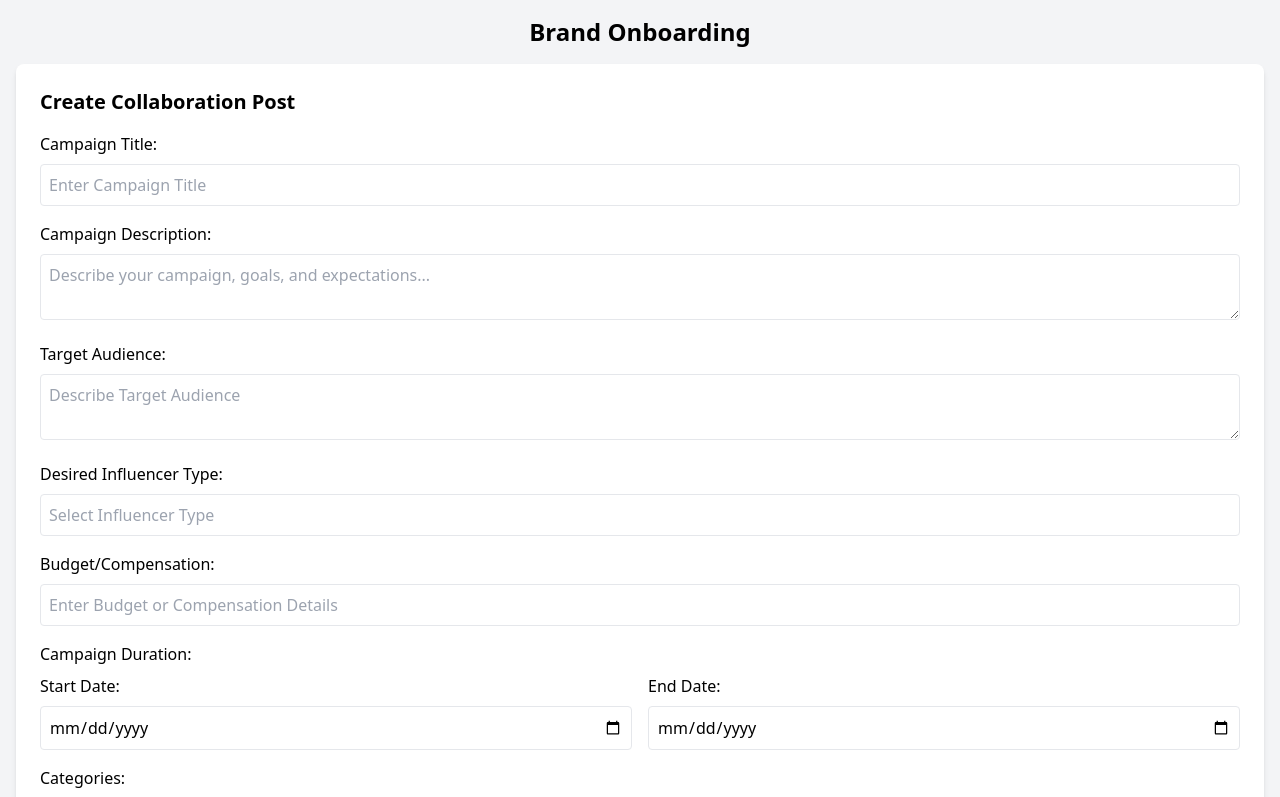
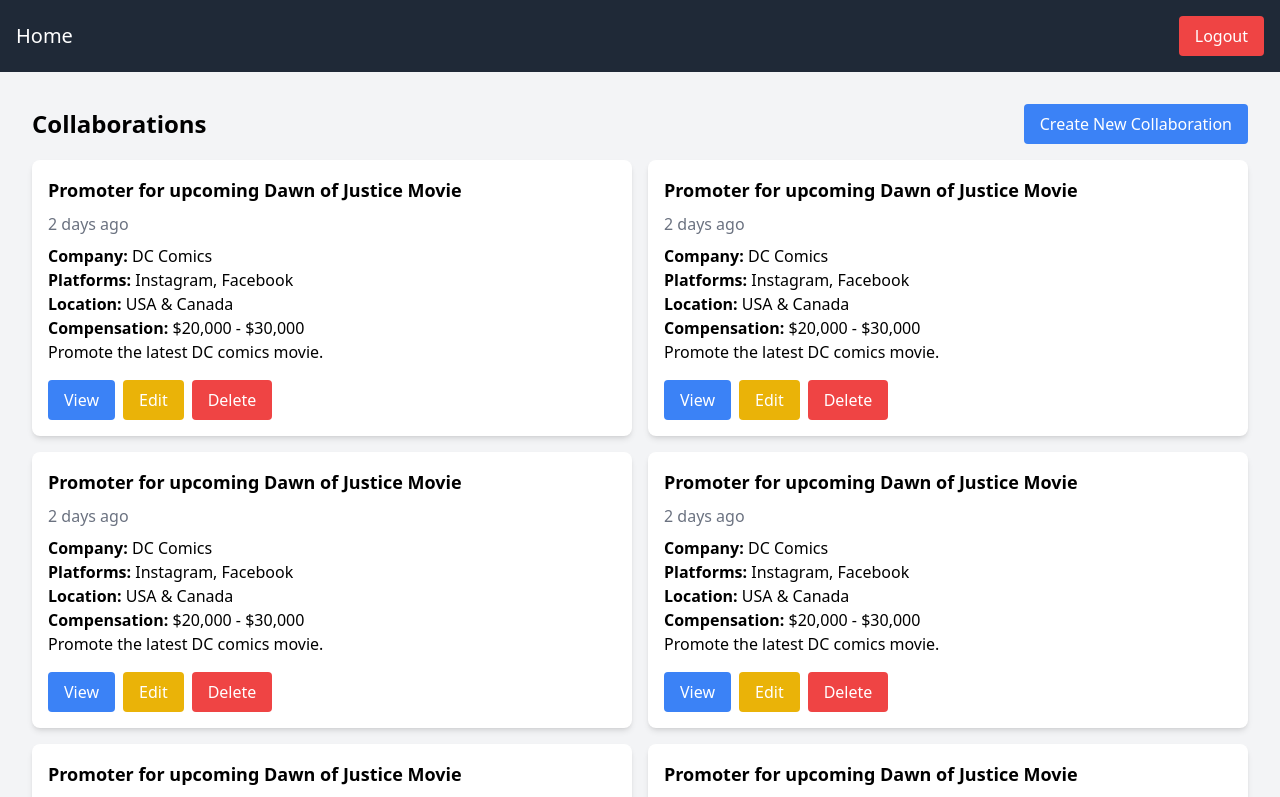
Before and after one commit to Bhowmikzar/brndcolab_form, a React (Create React App) app: page / in a window 1280 px wide. Shown: the top 797 px of the page. Built offline with nearby package versions, Linux system fonts and the light colour scheme.

Commit message:
new changes

```diff
--- a/package.json
+++ b/package.json
@@ -12,6 +12,7 @@
     "@types/react-dom": "^18.3.0",
     "react": "^18.3.1",
     "react-dom": "^18.3.1",
+    "react-router-dom": "^6.25.1",
     "react-scripts": "5.0.1",
     "typescript": "^4.9.5",
     "web-vitals": "^2.1.4"
--- a/src/App.tsx
+++ b/src/App.tsx
@@ -1,12 +1,23 @@
 import React from "react";
+import { BrowserRouter as Router, Routes, Route } from "react-router-dom";
+import Navbar from "./components/Navbar";
+import Dashboard from "./components/Dashboard";
 import CreateCollaborationPost from "./components/CrerateCollaborationPost";
 
 const App: React.FC = () => {
   return (
-    <div className="min-h-screen bg-gray-100 p-4">
-      <h1 className="text-2xl font-bold mb-4 text-center">Brand Onboarding</h1>
-      <CreateCollaborationPost />
-    </div>
+    <Router>
+      <div className="min-h-screen bg-gray-100">
+        <Navbar />
+        <div className="container mx-auto p-4">
+          <Routes>
+            <Route path="/" element={<Dashboard />} />
+            <Route path="/create" element={<CreateCollaborationPost />} />
+            <Route path="/edit" element={<CreateCollaborationPost />} />
+          </Routes>
+        </div>
+      </div>
+    </Router>
   );
 };
 
--- /dev/null
+++ b/src/components/CollaborationCard.tsx
@@ -0,0 +1,66 @@
+import React from "react";
+
+interface CollaborationCardProps {
+  id: number;
+  title: string;
+  daysAgo: string;
+  company: string;
+  platforms: string;
+  location: string;
+  compensation: string;
+  description: string;
+  onDelete: (id: number) => void;
+  onEdit: () => void;
+}
+
+const CollaborationCard: React.FC<CollaborationCardProps> = ({
+  id,
+  title,
+  daysAgo,
+  company,
+  platforms,
+  location,
+  compensation,
+  description,
+  onDelete,
+  onEdit,
+}) => {
+  return (
+    <div className="bg-white p-4 rounded-lg shadow-md">
+      <h2 className="text-lg font-bold mb-2">{title}</h2>
+      <p className="text-gray-500 mb-2">{daysAgo}</p>
+      <p>
+        <strong>Company:</strong> {company}
+      </p>
+      <p>
+        <strong>Platforms:</strong> {platforms}
+      </p>
+      <p>
+        <strong>Location:</strong> {location}
+      </p>
+      <p>
+        <strong>Compensation:</strong> {compensation}
+      </p>
+      <p className="mb-4">{description}</p>
+      <div className="flex space-x-2">
+        <button className="bg-blue-500 text-white px-4 py-2 rounded">
+          View
+        </button>
+        <button
+          className="bg-yellow-500 text-white px-4 py-2 rounded"
+          onClick={onEdit}
+        >
+          Edit
+        </button>
+        <button
+          className="bg-red-500 text-white px-4 py-2 rounded"
+          onClick={() => onDelete(id)}
+        >
+          Delete
+        </button>
+      </div>
+    </div>
+  );
+};
+
+export default CollaborationCard;
--- a/src/components/CrerateCollaborationPost.tsx
+++ b/src/components/CrerateCollaborationPost.tsx
@@ -29,6 +29,8 @@
   const placeholderStyle = "text-gray-400";
 
   return (
+    <div className="min-h-screen bg-gray-100 p-4">
+      <h1 className="text-2xl font-bold mb-4 text-center">Brand Onboarding</h1>
       <form className="bg-white p-6 rounded-lg shadow-md">
         <h2 className="text-xl font-bold mb-4">Create Collaboration Post</h2>
 
@@ -138,6 +140,7 @@
           Submit
         </button>
       </form>
+    </div>
   );
 };
 
--- /dev/null
+++ b/src/components/Dashboard.tsx
@@ -0,0 +1,114 @@
+import React, { useState } from "react";
+import { useNavigate } from "react-router-dom";
+import CollaborationCard from "./CollaborationCard";
+
+const Dashboard: React.FC = () => {
+  const navigate = useNavigate();
+  const [collaborations, setCollaborations] = useState([
+    {
+      id: 1,
+      title: "Promoter for upcoming Dawn of Justice Movie",
+      daysAgo: "2 days ago",
+      company: "DC Comics",
+      platforms: "Instagram, Facebook",
+      location: "USA & Canada",
+      compensation: "$20,000 - $30,000",
+      description: "Promote the latest DC comics movie.",
+    },
+    {
+      id: 2,
+      title: "Promoter for upcoming Dawn of Justice Movie",
+      daysAgo: "2 days ago",
+      company: "DC Comics",
+      platforms: "Instagram, Facebook",
+      location: "USA & Canada",
+      compensation: "$20,000 - $30,000",
+      description: "Promote the latest DC comics movie.",
+    },
+    {
+      id: 3,
+      title: "Promoter for upcoming Dawn of Justice Movie",
+      daysAgo: "2 days ago",
+      company: "DC Comics",
+      platforms: "Instagram, Facebook",
+      location: "USA & Canada",
+      compensation: "$20,000 - $30,000",
+      description: "Promote the latest DC comics movie.",
+    },
+    {
+      id: 4,
+      title: "Promoter for upcoming Dawn of Justice Movie",
+      daysAgo: "2 days ago",
+      company: "DC Comics",
+      platforms: "Instagram, Facebook",
+      location: "USA & Canada",
+      compensation: "$20,000 - $30,000",
+      description: "Promote the latest DC comics movie.",
+    },
+    {
+      id: 5,
+      title: "Promoter for upcoming Dawn of Justice Movie",
+      daysAgo: "2 days ago",
+      company: "DC Comics",
+      platforms: "Instagram, Facebook",
+      location: "USA & Canada",
+      compensation: "$20,000 - $30,000",
+      description: "Promote the latest DC comics movie.",
+    },
+    {
+      id: 6,
+      title: "Promoter for upcoming Dawn of Justice Movie",
+      daysAgo: "2 days ago",
+      company: "DC Comics",
+      platforms: "Instagram, Facebook",
+      location: "USA & Canada",
+      compensation: "$20,000 - $30,000",
+      description: "Promote the latest DC comics movie.",
+    },
+  ]);
+
+  const handleDelete = (id: number) => {
+    const updatedCollaborations = collaborations.filter(
+      (collab) => collab.id !== id
+    );
+    setCollaborations(updatedCollaborations);
+  };
+
+  const handleEdit = () => {
+    navigate("/edit");
+  };
+
+  return (
+    <div className="min-h-screen bg-gray-100 p-4">
+      <div className="flex justify-between items-center mb-4">
+        <h2 className="text-2xl font-bold">Collaborations</h2>
+        <button
+          className="bg-blue-500 text-white px-4 py-2 rounded"
+          onClick={() => navigate("/create")}
+        >
+          Create New Collaboration
+        </button>
+      </div>
+
+      <div className="grid grid-cols-1 md:grid-cols-2 gap-4">
+        {collaborations.map((collab) => (
+          <CollaborationCard
+            key={collab.id}
+            id={collab.id}
+            title={collab.title}
+            daysAgo={collab.daysAgo}
+            company={collab.company}
+            platforms={collab.platforms}
+            location={collab.location}
+            compensation={collab.compensation}
+            description={collab.description}
+            onDelete={handleDelete}
+            onEdit={handleEdit}
+          />
+        ))}
+      </div>
+    </div>
+  );
+};
+
+export default Dashboard;
--- /dev/null
+++ b/src/components/Navbar.tsx
@@ -0,0 +1,14 @@
+import React from "react";
+
+const Navbar: React.FC = () => {
+  return (
+    <nav className="bg-gray-800 p-4 flex justify-between items-center">
+      <div className="text-white text-xl">Home</div>
+      <button className="bg-red-500 text-white px-4 py-2 rounded">
+        Logout
+      </button>
+    </nav>
+  );
+};
+
+export default Navbar;
```
Also changed, not shown: 1 other file (tests, documents, lock files or other folders). Lines whose indentation alone changed are shown as unchanged.
